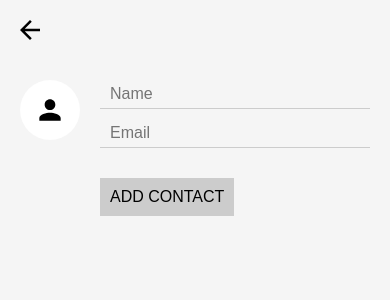
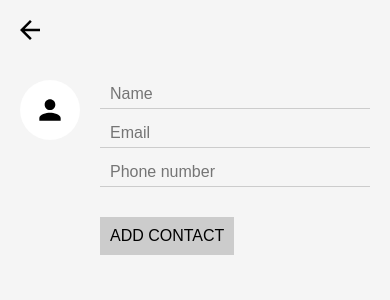
Before and after one commit to filipebezerra/contacts-app-frontend-react, a React (Create React App) app: page /create in a window 390 px wide. Shown: the top 300 px of the page. Built offline with nearby package versions, Linux system fonts and the light colour scheme; no server answers.

Commit message:
Now contact have the phone field

```diff
--- a/src/CreateContact.js
+++ b/src/CreateContact.js
@@ -24,6 +24,7 @@ class CreateContact extends Component {
           <div className="create-contact-details">
             <input type="text" id="name" name="name" placeholder="Name" />
             <input type="email" id="email" name="email" placeholder="Email" />
+            <input type="tel" id="phone" name="phone" placeholder="Phone number" />
             <button>Add Contact</button>
           </div>
         </form>
--- a/src/ListContacts.js
+++ b/src/ListContacts.js
@@ -64,6 +64,7 @@ class ListContacts extends Component {
               <div className='contact-details'>
                 <p>{contact.name}</p>
                 <p>{contact.email}</p>
+                <p>{contact.phone}</p>
               </div>
               <button onClick={() => onDeleteContact(contact)} className='contact-remove'>
                 Remove
```
